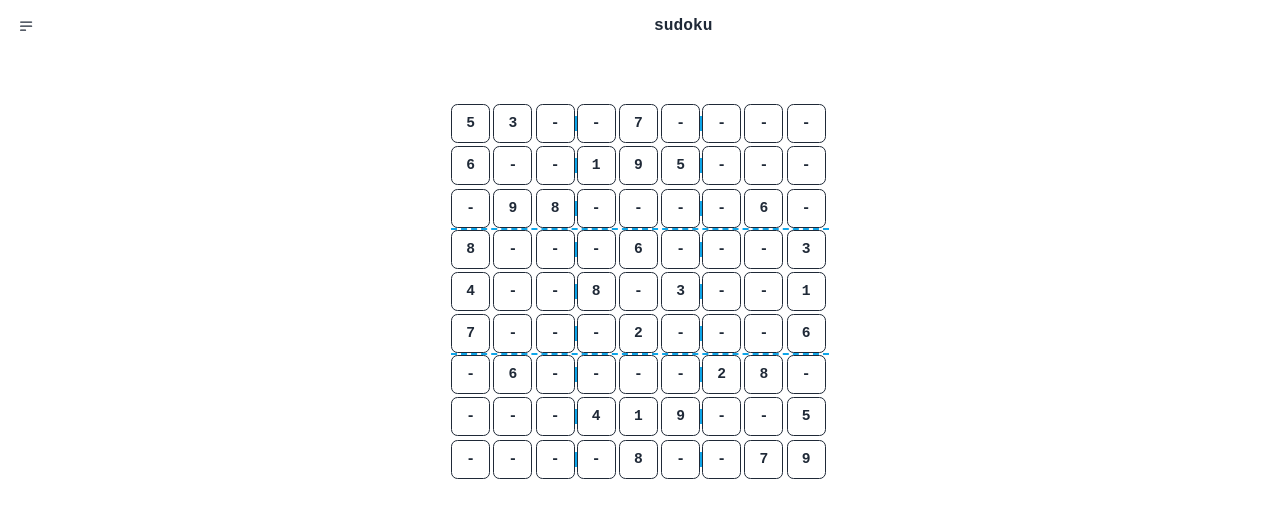
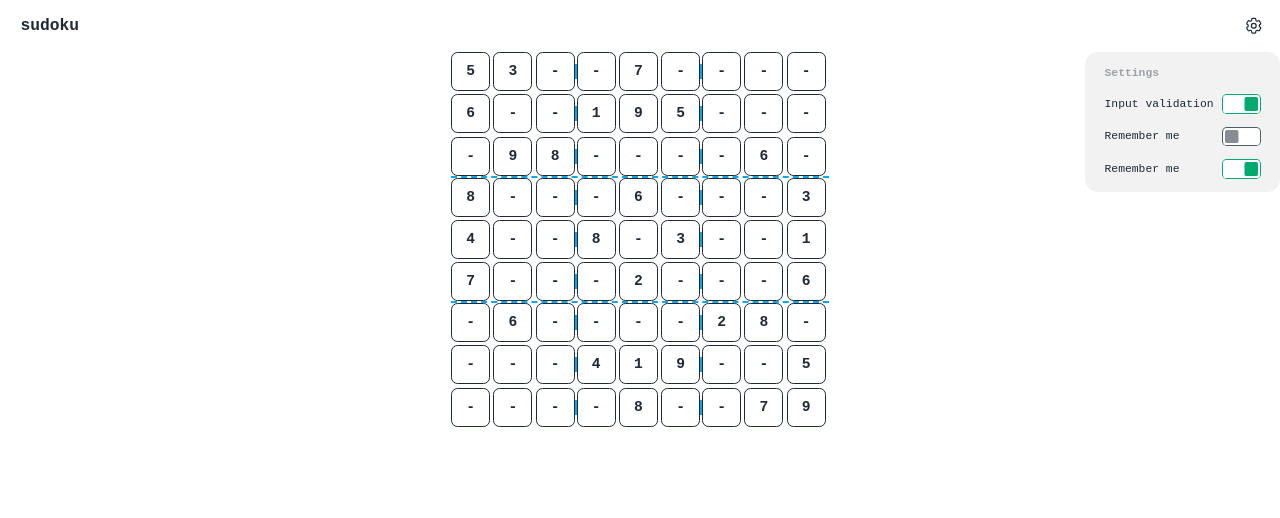
Before and after one commit to mrv1k/propersudoku, a SvelteKit app: page / in a window 1280 px wide. Shown: the top 518 px of the page. Built offline with nearby package versions, Linux system fonts and the light colour scheme.

Commit message:
wip adding settings and menu 2

```diff
--- a/src/routes/+layout.svelte
+++ b/src/routes/+layout.svelte
@@ -1,42 +1,65 @@
 <script>
   import '../app.css';
 
-  let isSettingsVisible = $state(false);
+  let isSettingsVisible = $state(true);
+  const toggleSettings = () => (isSettingsVisible = !isSettingsVisible);
 </script>
 
 <div class="layout-wrapper">
   <div class="navbar bg-base-100">
-    <div class="navbar-start">
-      <button class="dropdown" onclick={() => (isSettingsVisible = !isSettingsVisible)}>
-        <div tabindex="0" role="button" class="btn btn-ghost btn-circle">
+    <div class="flex-1">
+      <btn class="btn btn-ghost text-xl no-animation">sudoku</btn>
+    </div>
+    <div class="flex-none">
+      <button class="btn btn-square btn-ghost" onclick={toggleSettings}>
         <svg
           xmlns="http://www.w3.org/2000/svg"
-            class="h-5 w-5"
           fill="none"
           viewBox="0 0 24 24"
+          stroke-width="1.5"
           stroke="currentColor"
+          class="size-6"
         >
           <path
             stroke-linecap="round"
             stroke-linejoin="round"
-              stroke-width="2"
-              d="M4 6h16M4 12h16M4 18h7"
+            d="M9.594 3.94c.09-.542.56-.94 1.11-.94h2.593c.55 0 1.02.398 1.11.94l.213 1.281c.063.374.313.686.645.87.074.04.147.083.22.127.325.196.72.257 1.075.124l1.217-.456a1.125 1.125 0 0 1 1.37.49l1.296 2.247a1.125 1.125 0 0 1-.26 1.431l-1.003.827c-.293.241-.438.613-.43.992a7.723 7.723 0 0 1 0 .255c-.008.378.137.75.43.991l1.004.827c.424.35.534.955.26 1.43l-1.298 2.247a1.125 1.125 0 0 1-1.369.491l-1.217-.456c-.355-.133-.75-.072-1.076.124a6.47 6.47 0 0 1-.22.128c-.331.183-.581.495-.644.869l-.213 1.281c-.09.543-.56.94-1.11.94h-2.594c-.55 0-1.019-.398-1.11-.94l-.213-1.281c-.062-.374-.312-.686-.644-.87a6.52 6.52 0 0 1-.22-.127c-.325-.196-.72-.257-1.076-.124l-1.217.456a1.125 1.125 0 0 1-1.369-.49l-1.297-2.247a1.125 1.125 0 0 1 .26-1.431l1.004-.827c.292-.24.437-.613.43-.991a6.932 6.932 0 0 1 0-.255c.007-.38-.138-.751-.43-.992l-1.004-.827a1.125 1.125 0 0 1-.26-1.43l1.297-2.247a1.125 1.125 0 0 1 1.37-.491l1.216.456c.356.133.751.072 1.076-.124.072-.044.146-.086.22-.128.332-.183.582-.495.644-.869l.214-1.28Z"
+          />
+          <path
+            stroke-linecap="round"
+            stroke-linejoin="round"
+            d="M15 12a3 3 0 1 1-6 0 3 3 0 0 1 6 0Z"
           />
         </svg>
-        </div>
       </button>
-    </div>
-    <div class="navbar-center">
-      <btn class="btn btn-ghost text-xl no-animation">sudoku</btn>
     </div>
   </div>
 
   {#if isSettingsVisible}
-    <div class="collapse bg-base-200">
-      <div class="collapse-title text-xl font-medium">Click me to show/hide content</div>
-      <div class="collapse-content">
-        <p>hello</p>
-      </div>
+    <div class="flex justify-end">
+      <ul class="menu bg-base-200 rounded-box w-60 absolute">
+        <li class="menu-title">Settings</li>
+        <li>
+          <label class="label cursor-pointer">
+            <span class="label-text">Input validation</span>
+            <input type="checkbox" class="toggle toggle-success rounded-md" checked={true} />
+          </label>
+        </li>
+
+        <li>
+          <label class="label cursor-pointer">
+            <span class="label-text">Remember me</span>
+            <input type="checkbox" class="toggle toggle-success rounded-md" checked={false} />
+          </label>
+        </li>
+
+        <li>
+          <label class="label cursor-pointer">
+            <span class="label-text">Remember me</span>
+            <input type="checkbox" class="toggle toggle-success rounded-md" checked={true} />
+          </label>
+        </li>
+      </ul>
     </div>
   {/if}
 </div>
--- a/src/routes/+page.svelte
+++ b/src/routes/+page.svelte
@@ -108,8 +108,6 @@
 </script>
 
 <div class="container">
-  <div class="mb-16 mt-2"></div>
-
   <div class="game-wrapper w-fit mx-auto">
     {#each board as rows, rowIndex}
       <div class="game-row">
```
Lines whose indentation alone changed are shown as unchanged.
